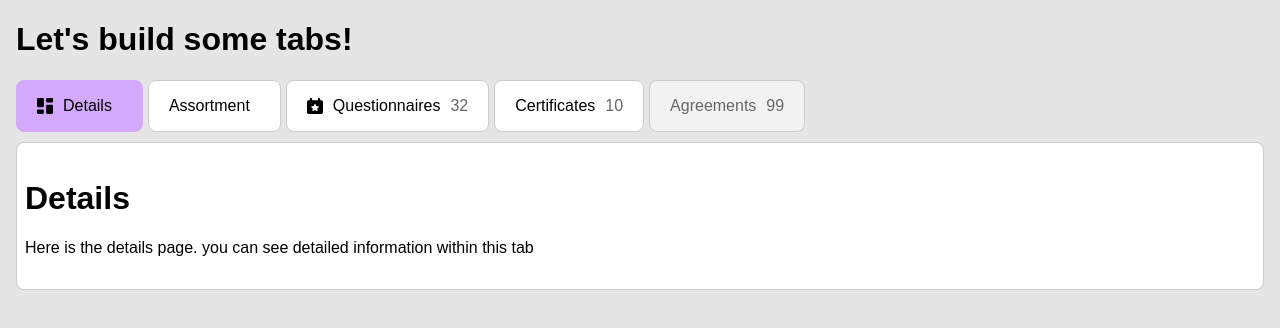
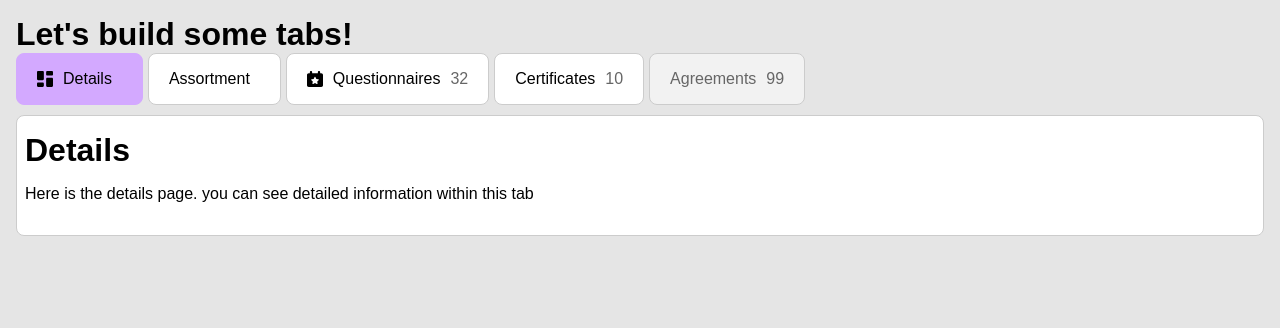
Before and after one commit to justlucdewit/nfo-test-2026, a Vue app: page / in a window 1280 px wide. Shown: the top 328 px of the page. Built offline with nearby package versions, Linux system fonts and the light colour scheme.

Commit message:
Fixed margins + Updated todo list

```diff
--- a/src/components/TabbedContent.vue
+++ b/src/components/TabbedContent.vue
@@ -72,6 +72,7 @@ const selectTabByIndex = (tab, i) => {
     margin-bottom: 10px;
     display: flex;
     gap: 5px;
+    overflow-x: auto;
 
     .tab {
         display: inline-flex;
--- a/src/style.css
+++ b/src/style.css
@@ -1,3 +1,7 @@
 body {
 	font-family: sans-serif;
 }
+
+h1, h2, h3, h4, h5, h6 {
+	margin: 0;
+}
```
Also changed, not shown: 1 other file (tests, documents, lock files or other folders).
